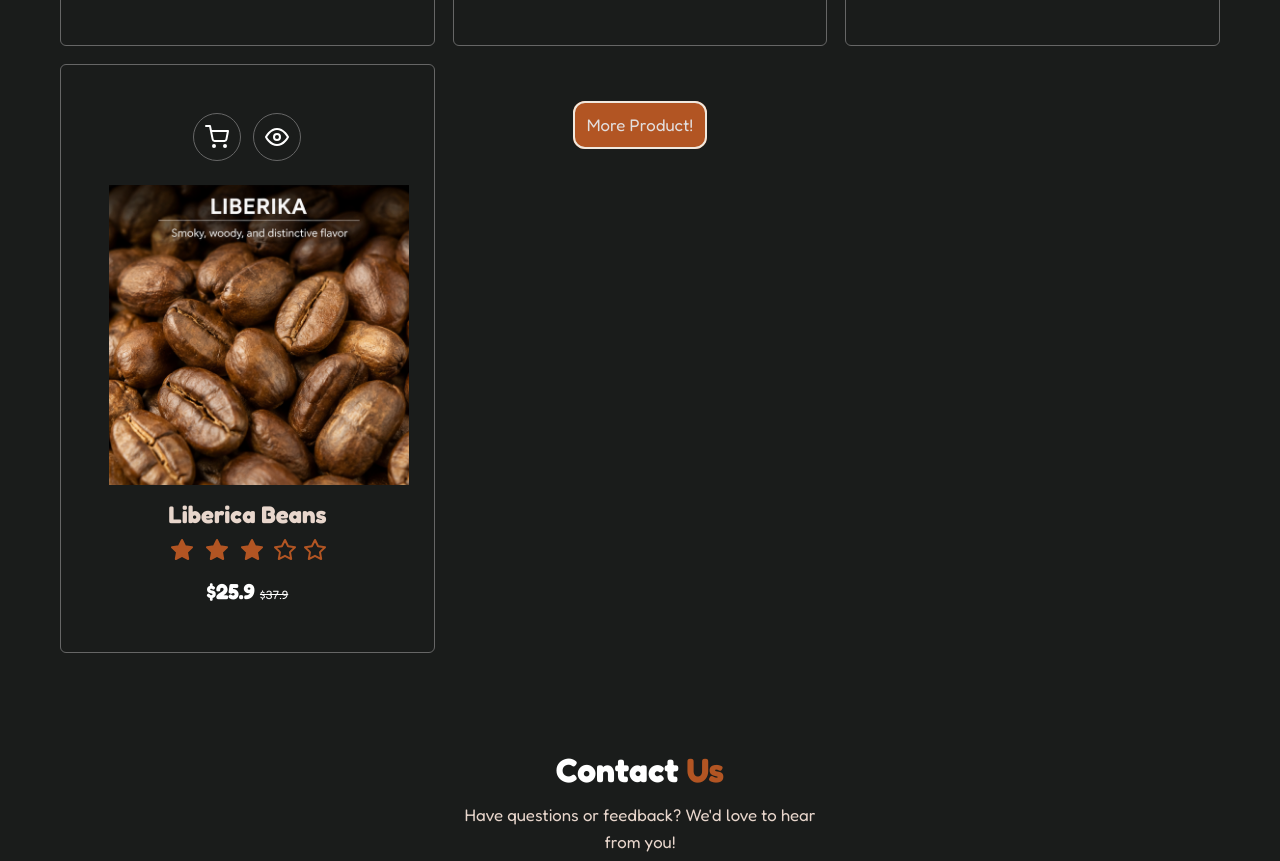
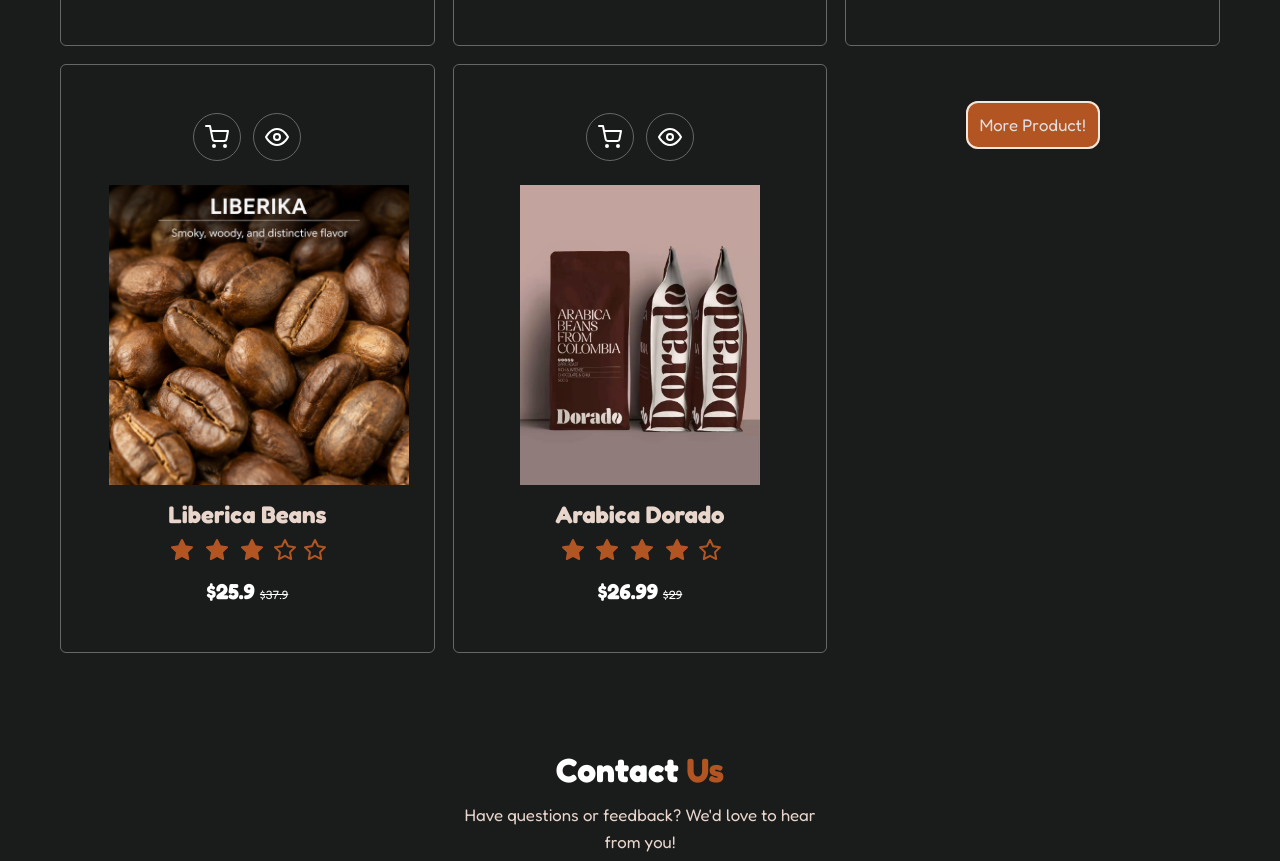
Before and after one commit to zDiqim7/DuskCoffee, a website: page public/index.html in a window 1280 px wide. Shown: the part 4914-5775 px from the top of the page. Drawn offline with nearby package versions, Linux system fonts and the light colour scheme.

Commit message:
add arabica dorado's product-card

```diff
--- a/public/index.html
+++ b/public/index.html
@@ -250,6 +250,26 @@
                     <div class="product-price">$25.9 <span>$37.9</span></div>
                 </div>
             </div>
+            <div class="product-card">
+                <div class="product-icons">
+                    <a href="#" class="btn-add-to-cart"><i data-feather="shopping-cart"></i></a>
+                    <a href="#" class="item-detail-button"><i data-feather="eye" alt="View Product"></i></a>
+                </div>
+                <div class="product-image">
+                    <img src="./img/products/arabica-dorado.jpg" alt="Dusk Coffee Mug" class="product-card-img">
+                </div>
+                <div class="product-content">
+                    <h3 class="product-card-title"> Arabica Dorado </h3>
+                    <div class="product-stars">
+                        <i data-feather="star" class="star-full"></i>
+                        <i data-feather="star" class="star-full"></i>
+                        <i data-feather="star" class="star-full"></i>
+                        <i data-feather="star" class="star-full"></i>
+                        <i data-feather="star"></i>
+                    </div>
+                    <div class="product-price">$26.99 <span>$29</span></div>
+                </div>
+            </div>
             <p class="see-more-items"><a href="./products.html">More Product!</a></p>
         </div>
      </section>
```
